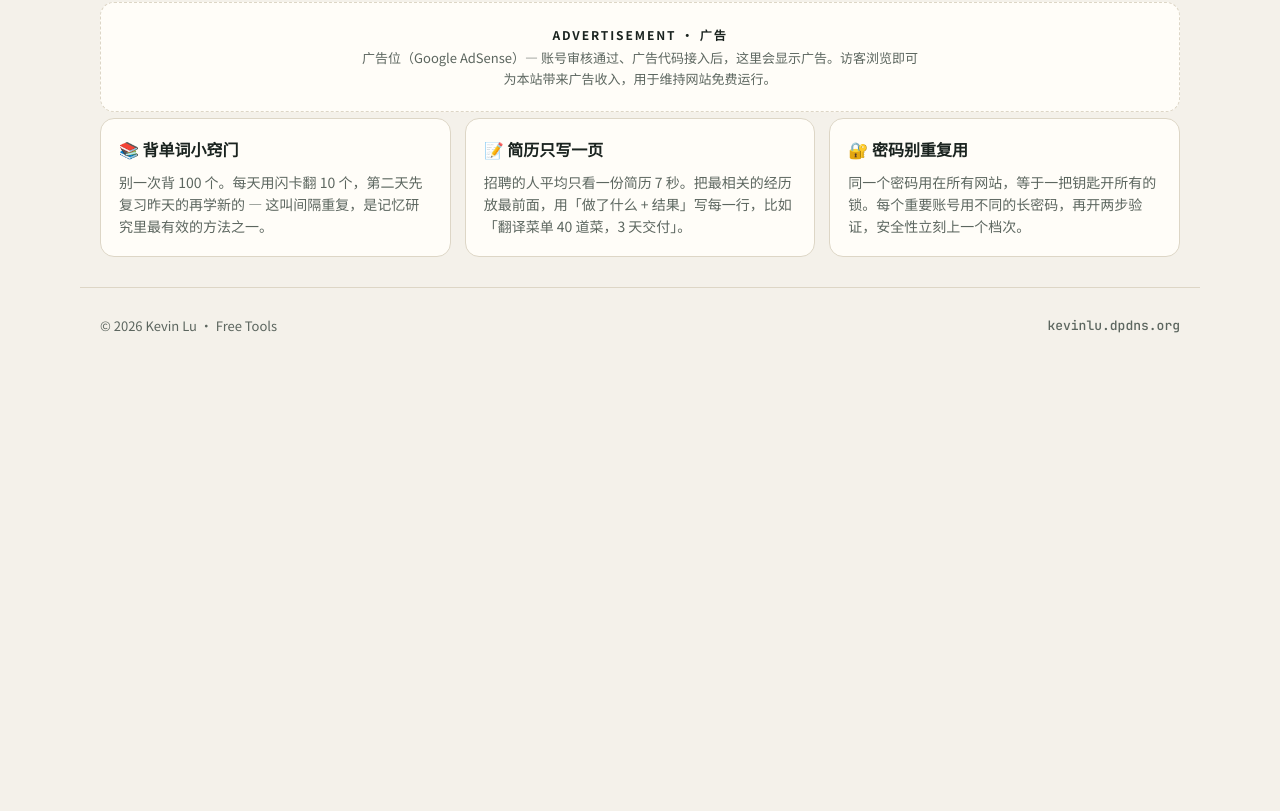
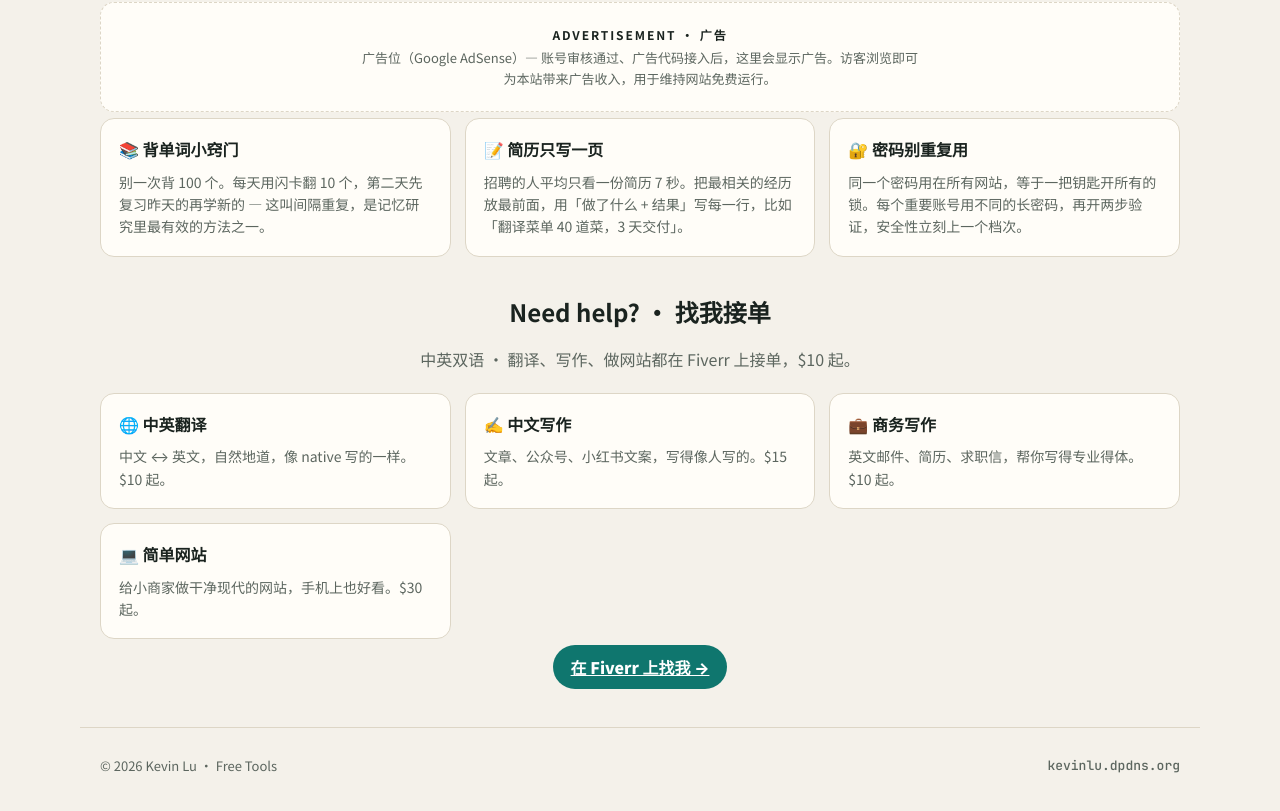
Before and after one commit to kevinlu749-web/free-tools, a plain HTML site: page index.html in a window 1280 px wide. Shown: the part 1006-1817 px from the top of the page. Before the commit the page ends 1382 px from the top, so only its background shows below. Drawn offline with Linux system fonts and the light colour scheme.

Commit message:
Add Fiverr hire-me section

```diff
--- a/index.html
+++ b/index.html
@@ -279,6 +279,18 @@ footer{max-width:1120px;margin:0 auto;padding:28px 20px 40px;color:var(--muted);
   </div>
 </section>
 
+<section class="learn" id="hire">
+  <h2 style="text-align:center;margin-bottom:8px">Need help? · 找我接单</h2>
+  <p style="text-align:center;color:var(--muted);margin-bottom:20px">中英双语 · 翻译、写作、做网站都在 Fiverr 上接单，$10 起。</p>
+  <div class="learn-grid">
+    <a class="learn-card" style="text-decoration:none;color:inherit" href="https://www.fiverr.com/kevinlu_transla/translate-chinese-to-english-or-english-to-chinese-naturally" target="_blank" rel="noopener"><h3>🌐 中英翻译</h3><p>中文 ↔ 英文，自然地道，像 native 写的一样。$10 起。</p></a>
+    <a class="learn-card" style="text-decoration:none;color:inherit" href="https://www.fiverr.com/kevinlu_transla/write-chinese-articles-social-media-posts-and-business-copy" target="_blank" rel="noopener"><h3>✍️ 中文写作</h3><p>文章、公众号、小红书文案，写得像人写的。$15 起。</p></a>
+    <a class="learn-card" style="text-decoration:none;color:inherit" href="https://www.fiverr.com/kevinlu_transla/help-write-your-business-email-resume-or-cover-letter" target="_blank" rel="noopener"><h3>💼 商务写作</h3><p>英文邮件、简历、求职信，帮你写得专业得体。$10 起。</p></a>
+    <a class="learn-card" style="text-decoration:none;color:inherit" href="https://www.fiverr.com/kevinlu_transla/build-a-simple-modern-website-for-your-small-business" target="_blank" rel="noopener"><h3>💻 简单网站</h3><p>给小商家做干净现代的网站，手机上也好看。$30 起。</p></a>
+  </div>
+  <p style="text-align:center;margin-top:16px"><a class="btn" href="https://www.fiverr.com/kevinlu_transla" target="_blank" rel="noopener">在 Fiverr 上找我 →</a></p>
+</section>
+
 <footer><span>© 2026 Kevin Lu · Free Tools</span><span class="mono">kevinlu.dpdns.org</span></footer>
 <div class="toast" id="toast">已复制 ✓</div>
 
```
